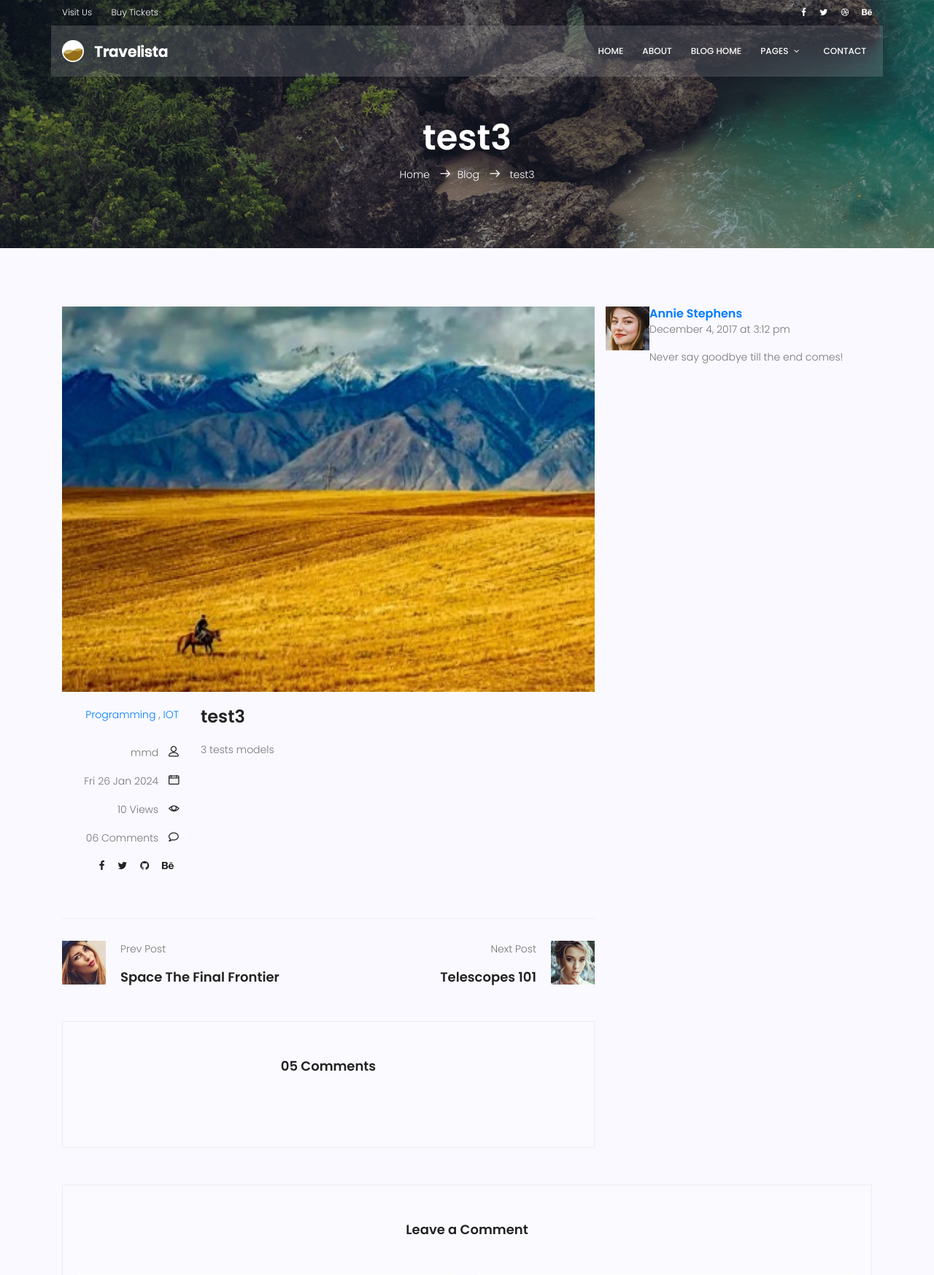
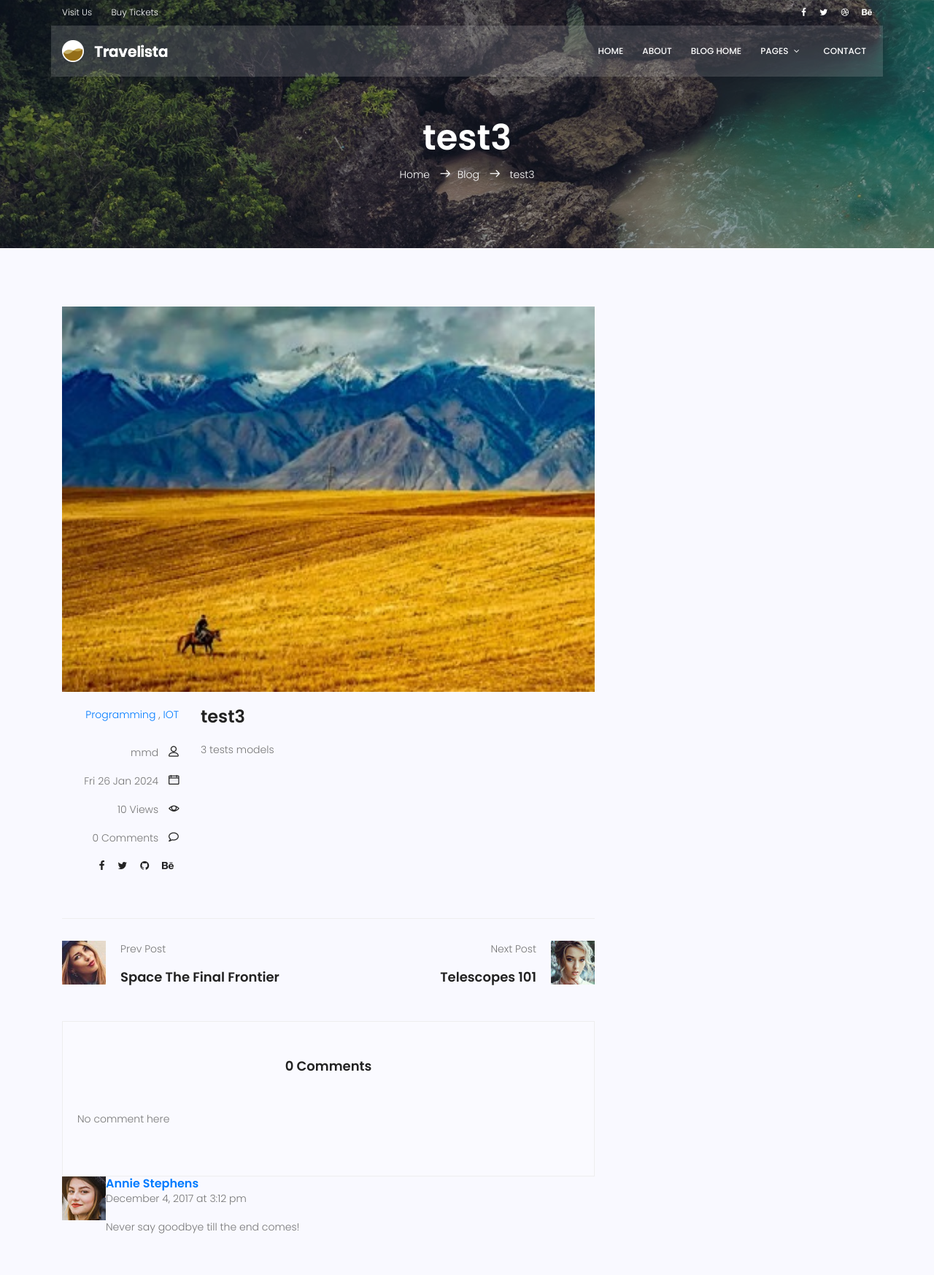
Before and after one commit to mohammadparsa82/Blog, a Django app: page /blogs/4 in a window 1280 px wide. Shown: the top 1747 px of the page at 73% size. Run offline with Django 4.2, Linux system fonts and the light colour scheme; data comes from the database, SQL or seed files in the repository; style sheets or scripts are compiled from the project's sources; parts of the project's set-up code (start-up, migrations or seed data) failed here and were passed over; some libraries are stand-ins or nearby versions.

Commit message:
created comments 2

```diff
--- a/blogs/templatetags/blog_tags.py
+++ b/blogs/templatetags/blog_tags.py
@@ -1,5 +1,5 @@
 from django import template
-from blogs.models import Post , Category
+from blogs.models import Post , Category , comment
 
 register = template.Library()
 
@@ -16,3 +16,8 @@ def postcategories():
     for name in categories:
         cat_dict[name]=posts.filter(category=name).count()
     return {'categories':cat_dict}
+
+@register.simple_tag(name='comments_count')
+def function(pid):
+    post = Post.objects.get(pk=pid)
+    return comment.objects.filter(post=post.id,approved=True).count()
--- a/templates/blogs/blog-home.html
+++ b/templates/blogs/blog-home.html
@@ -108,7 +108,7 @@
 									class="lnr lnr-calendar-full"></span></p>
 							<p class="view col-lg-12 col-md-12 col-6"><a href="#">{{post.counted_views}} Views</a> <span
 									class="lnr lnr-eye"></span></p>
-							<p class="comments col-lg-12 col-md-12 col-6"><a href="#">06 Comments</a> <span
+							<p class="comments col-lg-12 col-md-12 col-6"><a href="#">{% comments_count post.id %} Comments</a> <span
 									class="lnr lnr-bubble"></span></p>
 						</div>
 					</div>
--- a/templates/blogs/blog-single.html
+++ b/templates/blogs/blog-single.html
@@ -46,7 +46,7 @@
 									class="lnr lnr-calendar-full"></span></p>
 							<p class="view col-lg-12 col-md-12 col-6"><a href="#">{{post.counted_views}} Views</a> <span
 									class="lnr lnr-eye"></span></p>
-							<p class="comments col-lg-12 col-md-12 col-6"><a href="#">06 Comments</a> <span
+							<p class="comments col-lg-12 col-md-12 col-6"><a href="#">{% comments_count post.id %} Comments</a> <span
 									class="lnr lnr-bubble"></span></p>
 							<ul class="social-links col-lg-12 col-md-12 col-6">
 								<li><a href="#"><i class="fa fa-facebook"></i></a></li>
@@ -99,9 +99,10 @@
 				</div>
 
 				<div class="comments-area">
-					<h4>05 Comments</h4>
+					<h4>{% comments_count post.id %} Comments</h4>
+					<div class="comment-list">
 					{% for comment in comments %}
-					<div class="comment-list">
+
 						<div class="single-comment justify-content-between d-flex">
 							<div class="user justify-content-between d-flex">
 
@@ -116,6 +117,8 @@
 
 						</div>
 					</div>
+						{% empty %}
+						<P> No comment here </P>
 					{% endfor %}
 
 						</div>
```
